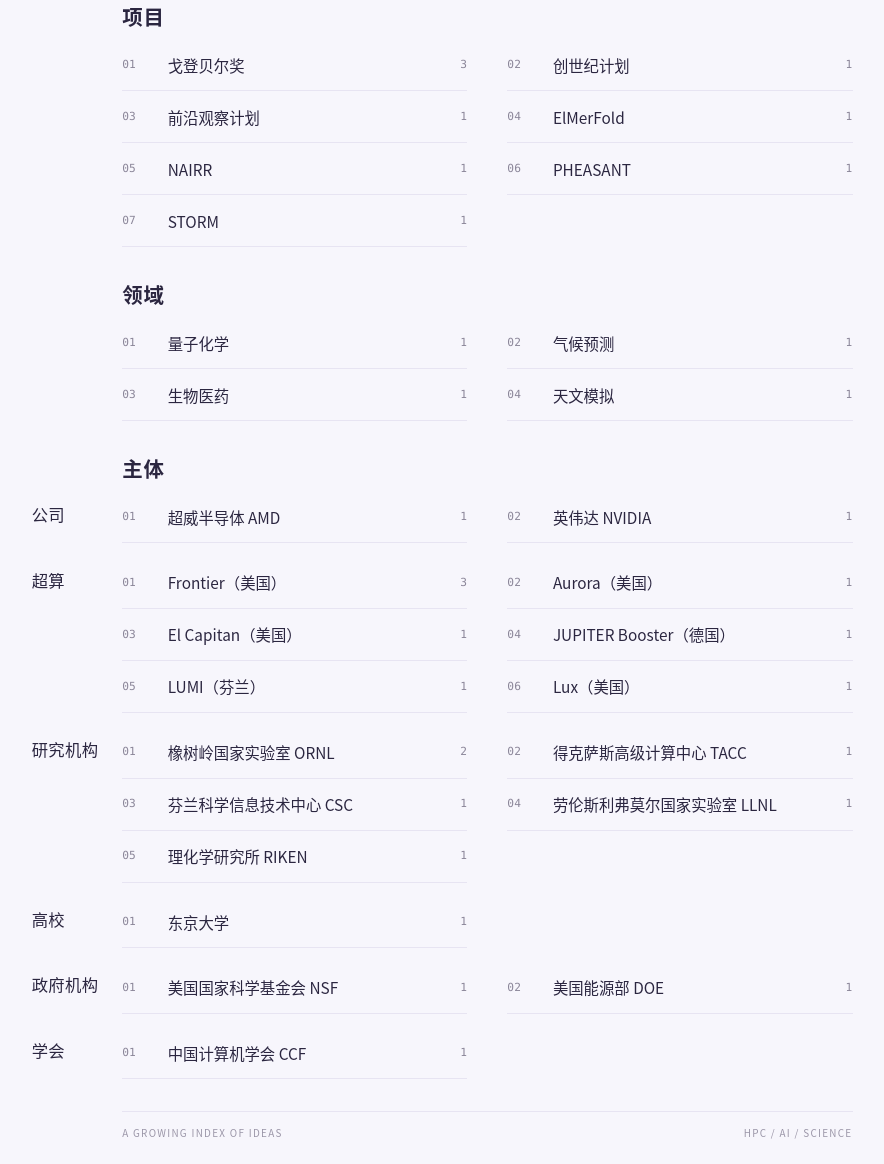
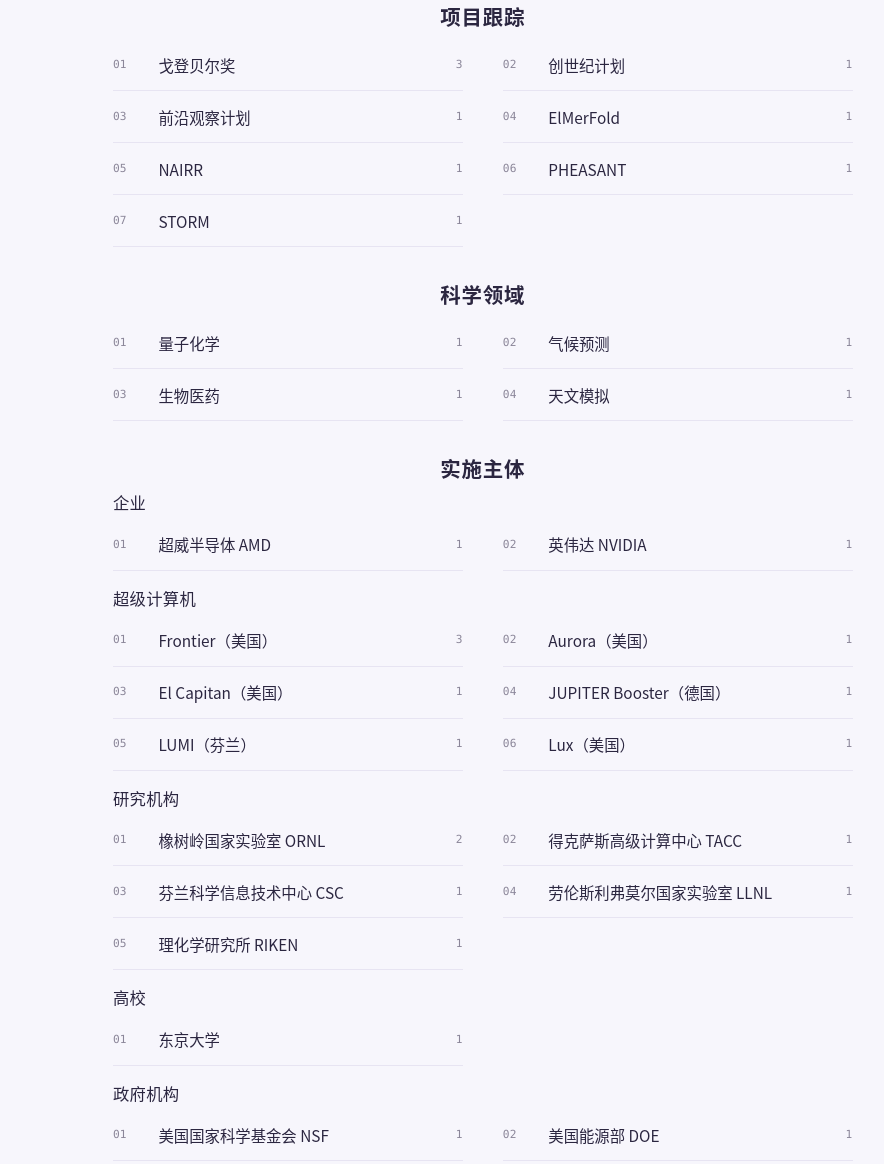
Before and after one commit to arcsysu/chaozhi-global-perspectives, an Astro site: page /topics in a window 1280 px wide. Shown: the part 451-1615 px from the top of the page, without its empty margins (332-1216 px from the left). Built offline with nearby package versions, Linux system fonts and the light colour scheme; Astro itself is replaced by a stand-in of ours.

Commit message:
feat: restyle topic headings and rename tag categories
Center primary labels, stack secondary above entries left-aligned, and rename keys to 项目跟踪/科学领域/实施主体 with 企业/超级计算机.

Co-authored-by: Cursor <cursoragent@cursor.com>

```diff
--- a/src/content.config.ts
+++ b/src/content.config.ts
@@ -49,43 +49,45 @@ const articleSchema = z
 
     /**
      * 分类标签：四键对象，空类别保留 []。
-     * 类别顺序：科学智能体 → 项目 → 领域 → 主体。
-     * 主体再分为：公司 / 超算 / 研究机构 / 高校 / 政府机构 / 学会。
-     * 至少一类（含主体任一子类）非空。
+     * 类别顺序：科学智能体 → 项目跟踪 → 科学领域 → 实施主体。
+     * 实施主体再分为：企业 / 超级计算机 / 研究机构 / 高校 / 政府机构 / 学会。
+     * 至少一类（含实施主体任一子类）非空。
      */
     tags: z
       .object({
         科学智能体: z.array(z.string().min(1)).default([]),
-        项目: z.array(z.string().min(1)).default([]),
-        主体: z
+        项目跟踪: z.array(z.string().min(1)).default([]),
+        实施主体: z
           .object({
-            公司: z.array(z.string().min(1)).default([]),
-            超算: z.array(z.string().min(1)).default([]),
+            企业: z.array(z.string().min(1)).default([]),
+            超级计算机: z.array(z.string().min(1)).default([]),
             研究机构: z.array(z.string().min(1)).default([]),
             高校: z.array(z.string().min(1)).default([]),
             政府机构: z.array(z.string().min(1)).default([]),
             学会: z.array(z.string().min(1)).default([]),
           })
           .default({
-            公司: [],
-            超算: [],
+            企业: [],
+            超级计算机: [],
             研究机构: [],
             高校: [],
             政府机构: [],
             学会: [],
           }),
-        领域: z.array(z.string().min(1)).default([]),
+        科学领域: z.array(z.string().min(1)).default([]),
       })
       .refine(
         (t) => {
           const subjectCount =
-            t.主体.公司.length +
-            t.主体.超算.length +
-            t.主体.研究机构.length +
-            t.主体.高校.length +
-            t.主体.政府机构.length +
-            t.主体.学会.length;
-          return t.科学智能体.length + t.项目.length + subjectCount + t.领域.length >= 1;
+            t.实施主体.企业.length +
+            t.实施主体.超级计算机.length +
+            t.实施主体.研究机构.length +
+            t.实施主体.高校.length +
+            t.实施主体.政府机构.length +
+            t.实施主体.学会.length;
+          return (
+            t.科学智能体.length + t.项目跟踪.length + subjectCount + t.科学领域.length >= 1
+          );
         },
         { message: '至少需要一个标签' },
       ),
--- a/src/content/articles/amd-hpc-assistant-lumi-frontier/index.md
+++ b/src/content/articles/amd-hpc-assistant-lumi-frontier/index.md
@@ -4,11 +4,11 @@ summary: 11月16日，AMD在SC26期间发布开源工具AMD HPC Assistant，把
 tags:
   科学智能体:
     - AMD HPC Assistant
-  项目: []
-  主体:
-    公司:
+  项目跟踪: []
+  实施主体:
+    企业:
       - 超威半导体 AMD
-    超算:
+    超级计算机:
       - LUMI（芬兰）
       - Frontier（美国）
     研究机构:
@@ -17,7 +17,7 @@ tags:
     高校: []
     政府机构: []
     学会: []
-  领域: []
+  科学领域: []
 articleSource: agent
 status: approved
 agent: Grok Bot
--- a/src/content/articles/elmerfold-el-capitan-protein-structure-prediction/index.md
+++ b/src/content/articles/elmerfold-el-capitan-protein-structure-prediction/index.md
@@ -3,19 +3,19 @@ title: ElMerFold：4100万个蛋白质结构，从八天压到两小时半
 summary: LLNL 团队在超算 El Capitan 上，把约 4100 万个蛋白质结构的预测从八天压缩到两个半小时，并入围 2026 年戈登贝尔奖。科学大模型的瓶颈，往往先出在可规模化的数据生成。
 tags:
   科学智能体: []
-  项目:
+  项目跟踪:
     - ElMerFold
     - 戈登贝尔奖
-  主体:
-    公司: []
-    超算:
+  实施主体:
+    企业: []
+    超级计算机:
       - El Capitan（美国）
     研究机构:
       - 劳伦斯利弗莫尔国家实验室 LLNL
     高校: []
     政府机构: []
     学会: []
-  领域:
+  科学领域:
     - 生物医药
 articleSource: agent
 status: approved
--- a/src/content/articles/gordon-bell-2026-femoco-and-storm/index.md
+++ b/src/content/articles/gordon-bell-2026-femoco-and-storm/index.md
@@ -3,18 +3,18 @@ title: 戈登贝尔双奖：中国团队求解固氮酶、AI革新气候预测
 summary: 11月19日，ACM在芝加哥SC26大会揭晓2026年戈登贝尔奖。来自中国机构的十人团队，在超算LineShine与CNIS上给出固氮酶钼铁辅因子CAS问题的首个百亿亿次经典计算解，并在1280个节点上用105分钟达成基态共识，约为已发表容错量子计算单次预估时长的五分之一。同日，气候建模奖授予在Frontier上用生成式AI把数据同化改写为一步法推理的STORM团队。
 tags:
   科学智能体: []
-  项目:
+  项目跟踪:
     - 戈登贝尔奖
     - STORM
-  主体:
-    公司: []
-    超算:
+  实施主体:
+    企业: []
+    超级计算机:
       - Frontier（美国）
     研究机构: []
     高校: []
     政府机构: []
     学会: []
-  领域:
+  科学领域:
     - 量子化学
     - 气候预测
 articleSource: agent
--- a/src/content/articles/hpc-ai-for-science-observation-plan-launched/index.md
+++ b/src/content/articles/hpc-ai-for-science-observation-plan-launched/index.md
@@ -3,17 +3,17 @@ title: HPC+AI for Science 前沿观察计划正式启动
 summary: 2026年10月18日，CCF HPC2026大会开幕式上，“HPC+AI for Science前沿观察计划”正式启动，《HPC+AI for Science典型应用案例》（2026）同步发布，由国家自然基金委高技术研究发展中心、信通院及国家超算中心、国家实验室、高校等单位共同发起。
 tags:
   科学智能体: []
-  项目:
+  项目跟踪:
     - 前沿观察计划
-  主体:
-    公司: []
-    超算: []
+  实施主体:
+    企业: []
+    超级计算机: []
     研究机构: []
     高校: []
     政府机构: []
     学会:
       - 中国计算机学会 CCF
-  领域: []
+  科学领域: []
 articleSource: curated
 status: approved
 curatedAt: 2026-11-15T10:00:00+08:00
--- a/src/content/articles/lux-ornl-genesis-mission-ai-factory/index.md
+++ b/src/content/articles/lux-ornl-genesis-mission-ai-factory/index.md
@@ -3,11 +3,11 @@ title: 橡树岭Lux上线：创世纪计划迎来科学AI工厂
 summary: 11月16日，美国橡树岭国家实验室在SC26期间宣布，Lux超级计算机对科研用户开放，并以220.79 PFlop/s的Linpack实测性能位列第68期TOP500榜单第14名。这是美国能源部「创世纪计划」计算基础设施的首个重大新增系统，旨在把人工智能训练、推理与传统建模仿真调度到同一套资源上。
 tags:
   科学智能体: []
-  项目:
+  项目跟踪:
     - 创世纪计划
-  主体:
-    公司: []
-    超算:
+  实施主体:
+    企业: []
+    超级计算机:
       - Lux（美国）
     研究机构:
       - 橡树岭国家实验室 ORNL
@@ -15,7 +15,7 @@ tags:
     政府机构:
       - 美国能源部 DOE
     学会: []
-  领域: []
+  科学领域: []
 articleSource: agent
 status: approved
 agent: Grok Bot
--- a/src/content/articles/nemotron-for-science-agents/index.md
+++ b/src/content/articles/nemotron-for-science-agents/index.md
@@ -4,16 +4,16 @@ summary: 11月16日，英伟达在芝加哥SC26大会期间推出Nemotron for Sc
 tags:
   科学智能体:
     - Nemotron for Science
-  项目: []
-  主体:
-    公司:
+  项目跟踪: []
+  实施主体:
+    企业:
       - 英伟达 NVIDIA
-    超算: []
+    超级计算机: []
     研究机构: []
     高校: []
     政府机构: []
     学会: []
-  领域: []
+  科学领域: []
 articleSource: agent
 status: approved
 agent: Grok Bot
--- a/src/content/articles/pheasant-star-by-star-milky-way/index.md
+++ b/src/content/articles/pheasant-star-by-star-milky-way/index.md
@@ -3,12 +3,12 @@ title: 逐星再现银河：AI加速超新星反馈的最高分辨率模拟
 summary: 11月18日，东京大学、理化学研究所等机构组成的国际团队在SC26发表论文，介绍名为PHEASANT的天的川银河逐星模拟。研究在Aurora、Frontier和JUPITER Booster三台百亿亿次超算上使用最多5.4万亿个粒子，并以人工智能代理模型处理超新星爆炸后的气体演化，避开过短的时间步长。该工作入围2026年戈登贝尔奖。
 tags:
   科学智能体: []
-  项目:
+  项目跟踪:
     - PHEASANT
     - 戈登贝尔奖
-  主体:
-    公司: []
-    超算:
+  实施主体:
+    企业: []
+    超级计算机:
       - Aurora（美国）
       - Frontier（美国）
       - JUPITER Booster（德国）
@@ -18,7 +18,7 @@ tags:
       - 东京大学
     政府机构: []
     学会: []
-  领域:
+  科学领域:
     - 天文模拟
 articleSource: agent
 status: approved
--- a/src/content/articles/tacc-sagebrush-ai-inference/index.md
+++ b/src/content/articles/tacc-sagebrush-ai-inference/index.md
@@ -4,18 +4,18 @@ summary: 11月18日，得克萨斯高级计算中心（TACC）宣布正在建设
 tags:
   科学智能体:
     - Sagebrush
-  项目:
+  项目跟踪:
     - NAIRR
-  主体:
-    公司: []
-    超算: []
+  实施主体:
+    企业: []
+    超级计算机: []
     研究机构:
       - 得克萨斯高级计算中心 TACC
     高校: []
     政府机构:
       - 美国国家科学基金会 NSF
     学会: []
-  领域: []
+  科学领域: []
 articleSource: agent
 status: approved
 agent: Grok Bot
--- a/src/content/articles/test-draft-article/index.md
+++ b/src/content/articles/test-draft-article/index.md
@@ -3,16 +3,16 @@ title: 测试：草稿状态文章
 summary: 用于验证 status='draft' 的公开文章不被 getPublishedArticles() 读取，但可在管理界面/测试中查询。此为公开 Collection 中的草稿测试文章。
 tags:
   科学智能体: []
-  项目:
+  项目跟踪:
     - 测试
-  主体:
-    公司: []
-    超算: []
+  实施主体:
+    企业: []
+    超级计算机: []
     研究机构: []
     高校: []
     政府机构: []
     学会: []
-  领域: []
+  科学领域: []
 articleSource: curated
 status: draft
 curatedAt: 2026-11-16T00:00:00+08:00
--- a/src/pages/topics/index.astro
+++ b/src/pages/topics/index.astro
@@ -301,8 +301,7 @@ const totalSubjects = allTagStats.length;
   .subject-layout {
     display: grid;
     grid-template-columns: minmax(14rem, 0.28fr) minmax(0, 0.72fr);
-    /* 列间距留给二级侧栏探出；一级已改到条目上方 */
-    gap: clamp(5rem, 7vw, 6.5rem);
+    gap: clamp(3.5rem, 6vw, 5rem);
     padding-top: 2.7rem;
   }
 
@@ -378,10 +377,6 @@ const totalSubjects = allTagStats.length;
   }
 
   .subject-directory {
-    /* 二级栏宽按最长标签（研究机构/政府机构）定，栏内左对齐 → 左线齐平 */
-    --subject-sub-rail: 4.75rem;
-    --subject-sub-gap: 0.9rem;
-    --subject-sub-hang: calc(var(--subject-sub-rail) + var(--subject-sub-gap));
     min-width: 0;
   }
 
@@ -390,7 +385,6 @@ const totalSubjects = allTagStats.length;
     flex-direction: column;
     align-items: stretch;
     margin-top: 2.1rem;
-    margin-left: 0;
     width: 100%;
   }
 
@@ -402,34 +396,26 @@ const totalSubjects = allTagStats.length;
     display: none;
   }
 
-  /* 一级：单独一行置于标签之上，与搜索框左缘对齐 */
+  /* 一级：置于标签之上，居中 */
   .subject-category__title {
     margin: 0 0 0.55rem;
-    padding-top: 0;
     color: var(--color-heading);
     font-size: 1.28rem;
     font-weight: var(--fw-semibold);
     letter-spacing: 0.04em;
     line-height: 1.35;
-    text-align: left;
+    text-align: center;
   }
 
   .subject-category__body {
     min-width: 0;
   }
 
-  /* 有二级时：仅条目区探出，二级侧栏贴条目；一级标题仍留在搜索框左缘 */
-  .subject-category--nested .subject-category__body {
-    margin-left: calc(-1 * var(--subject-sub-hang));
-    width: calc(100% + var(--subject-sub-hang));
-  }
-
   .subject-subcategory {
-    display: grid;
-    grid-template-columns: var(--subject-sub-rail) minmax(0, 1fr);
-    column-gap: var(--subject-sub-gap);
-    align-items: start;
-    margin-top: 0.85rem;
+    display: flex;
+    flex-direction: column;
+    align-items: stretch;
+    margin-top: 1rem;
   }
 
   .subject-subcategory:first-of-type {
@@ -440,15 +426,14 @@ const totalSubjects = allTagStats.length;
     display: none;
   }
 
-  /* 二级：侧栏顶线仍对齐首条标签；更小字号体现从属 */
+  /* 二级：一级之下、标签之上，左对齐 */
   .subject-subcategory__title {
-    margin: 0;
-    padding-top: 0.72rem;
+    margin: 0 0 0.35rem;
     color: var(--color-heading);
     font-size: 1.02rem;
     font-weight: var(--fw-regular);
     letter-spacing: 0.02em;
-    line-height: 1.45;
+    line-height: 1.35;
     text-align: left;
   }
 
@@ -681,23 +666,11 @@ const totalSubjects = allTagStats.length;
       max-width: 22rem;
     }
 
-    /* 单栏时取消二级探出，避免冲出容器 */
-    .subject-category--nested .subject-category__body {
-      margin-left: 0;
-      width: 100%;
-    }
-
     .subject-category__title {
       margin-bottom: 0.4rem;
     }
 
-    .subject-subcategory {
-      grid-template-columns: minmax(0, 1fr);
-      column-gap: 0;
-    }
-
     .subject-subcategory__title {
-      padding-top: 0;
       margin-bottom: 0.25rem;
     }
   }
--- a/src/utils/articles.ts
+++ b/src/utils/articles.ts
@@ -26,13 +26,18 @@ export type ArticleEntry = CollectionEntry<'articles'>;
 export type DemoEntry = CollectionEntry<'demo'>;
 
 /** 标签类别（固定顺序） */
-export const TAG_CATEGORY_ORDER = ['科学智能体', '项目', '领域', '主体'] as const;
+export const TAG_CATEGORY_ORDER = [
+  '科学智能体',
+  '项目跟踪',
+  '科学领域',
+  '实施主体',
+] as const;
 export type TagCategory = (typeof TAG_CATEGORY_ORDER)[number];
 
-/** 主体子类（固定顺序） */
+/** 实施主体子类（固定顺序） */
 export const SUBJECT_SUBCATEGORY_ORDER = [
-  '公司',
-  '超算',
+  '企业',
+  '超级计算机',
   '研究机构',
   '高校',
   '政府机构',
@@ -40,22 +45,22 @@ export const SUBJECT_SUBCATEGORY_ORDER = [
 ] as const;
 export type SubjectSubcategory = (typeof SUBJECT_SUBCATEGORY_ORDER)[number];
 
-/** 主体分类标签（子类空数组保留 []） */
+/** 实施主体分类标签（子类空数组保留 []） */
 export type SubjectTags = Record<SubjectSubcategory, string[]>;
 
-/** 四类分类标签；主体为嵌套子类对象 */
+/** 四类分类标签；实施主体为嵌套子类对象 */
 export type CategorizedTags = {
   科学智能体: string[];
-  项目: string[];
-  主体: SubjectTags;
-  领域: string[];
+  项目跟踪: string[];
+  实施主体: SubjectTags;
+  科学领域: string[];
 };
 
-/** 空主体对象（六子类均为 []） */
+/** 空实施主体对象（六子类均为 []） */
 export function emptySubjectTags(): SubjectTags {
   return {
-    公司: [],
-    超算: [],
+    企业: [],
+    超级计算机: [],
     研究机构: [],
     高校: [],
     政府机构: [],
@@ -63,7 +68,7 @@ export function emptySubjectTags(): SubjectTags {
   };
 }
 
-/** 展平主体子类标签（去重，保序） */
+/** 展平实施主体子类标签（去重，保序） */
 export function flattenSubjectTags(subjects: SubjectTags): string[] {
   const seen = new Set<string>();
   const result: string[] = [];
@@ -77,7 +82,7 @@ export function flattenSubjectTags(subjects: SubjectTags): string[] {
   return result;
 }
 
-/** 按固定类别顺序展平标签（去重，保序）；主体按子类顺序展开 */
+/** 按固定类别顺序展平标签（去重，保序）；实施主体按子类顺序展开 */
 export function flattenTags(tags: CategorizedTags): string[] {
   const seen = new Set<string>();
   const result: string[] = [];
@@ -87,8 +92,8 @@ export function flattenTags(tags: CategorizedTags): string[] {
     result.push(tag);
   };
   for (const category of TAG_CATEGORY_ORDER) {
-    if (category === '主体') {
-      for (const tag of flattenSubjectTags(tags.主体 ?? emptySubjectTags())) push(tag);
+    if (category === '实施主体') {
+      for (const tag of flattenSubjectTags(tags.实施主体 ?? emptySubjectTags())) push(tag);
       continue;
     }
     for (const tag of tags[category] ?? []) push(tag);
@@ -512,7 +517,7 @@ function sortTagStats(entries: Iterable<[string, number]>): TagStat[] {
 
 /**
  * 按四类分区聚合标签统计；各类始终返回（可为空数组）。
- * 主体按子类再分区；类内按文章数降序，同数按 zh-CN 名称排序。
+ * 实施主体按子类再分区；类内按文章数降序，同数按 zh-CN 名称排序。
  */
 export async function getCategorizedTagStats(): Promise<CategoryTagStats[]> {
   const articles = await getMergedThumbnailedArticles();
@@ -531,17 +536,17 @@ export async function getCategorizedTagStats(): Promise<CategoryTagStats[]> {
       const bucket = countsByCategory.get('科学智能体')!;
       bucket.set(tag, (bucket.get(tag) ?? 0) + 1);
     }
-    for (const tag of a.tags.项目 ?? []) {
-      const bucket = countsByCategory.get('项目')!;
+    for (const tag of a.tags.项目跟踪 ?? []) {
+      const bucket = countsByCategory.get('项目跟踪')!;
       bucket.set(tag, (bucket.get(tag) ?? 0) + 1);
     }
-    for (const tag of a.tags.领域 ?? []) {
-      const bucket = countsByCategory.get('领域')!;
+    for (const tag of a.tags.科学领域 ?? []) {
+      const bucket = countsByCategory.get('科学领域')!;
       bucket.set(tag, (bucket.get(tag) ?? 0) + 1);
     }
 
-    const subjects = a.tags.主体 ?? emptySubjectTags();
-    const subjectFlat = countsByCategory.get('主体')!;
+    const subjects = a.tags.实施主体 ?? emptySubjectTags();
+    const subjectFlat = countsByCategory.get('实施主体')!;
     for (const sub of SUBJECT_SUBCATEGORY_ORDER) {
       const bucket = subjectCounts.get(sub)!;
       for (const tag of subjects[sub] ?? []) {
@@ -552,7 +557,7 @@ export async function getCategorizedTagStats(): Promise<CategoryTagStats[]> {
   }
 
   return TAG_CATEGORY_ORDER.map((category) => {
-    if (category === '主体') {
+    if (category === '实施主体') {
       const subcategories = SUBJECT_SUBCATEGORY_ORDER.map((name) => ({
         name,
         tags: sortTagStats(subjectCounts.get(name)!),
```
Also changed, not shown: astro.config.mjs (+60 -7 lines), docs/ARTICLE_FORMAT.md (+15 -15 lines), tests/fixtures/invalid/test-schema-error-article/index.md (+6 -6 lines).
